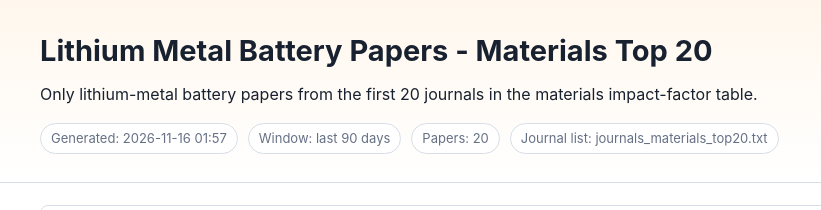
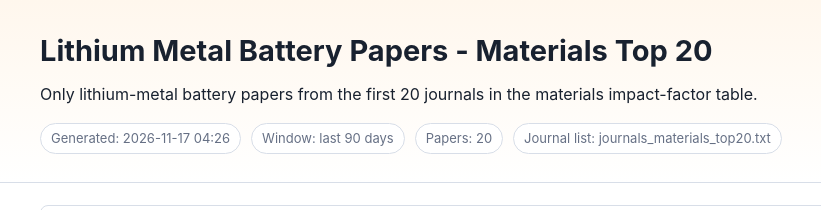
Before and after one commit to liliY111222/lmb-top20-daily, a plain HTML site: page index.html in a window 1280 px wide. Shown: the top 210 px of the page, 82-903 px from the left. Drawn offline with Linux system fonts and the light colour scheme.

Commit message:
Update lithium-metal battery papers

```diff
--- a/index.html
+++ b/index.html
@@ -114,7 +114,7 @@
       <h1>Lithium Metal Battery Papers - Materials Top 20</h1>
       <div>Only lithium-metal battery papers from the first 20 journals in the materials impact-factor table.</div>
       <div class="summary">
-        <span class="pill">Generated: 2026-11-16 01:57</span>
+        <span class="pill">Generated: 2026-11-17 04:26</span>
         <span class="pill">Window: last 90 days</span>
         <span class="pill">Papers: 20</span>
         <span class="pill">Journal list: journals_materials_top20.txt</span>
```
